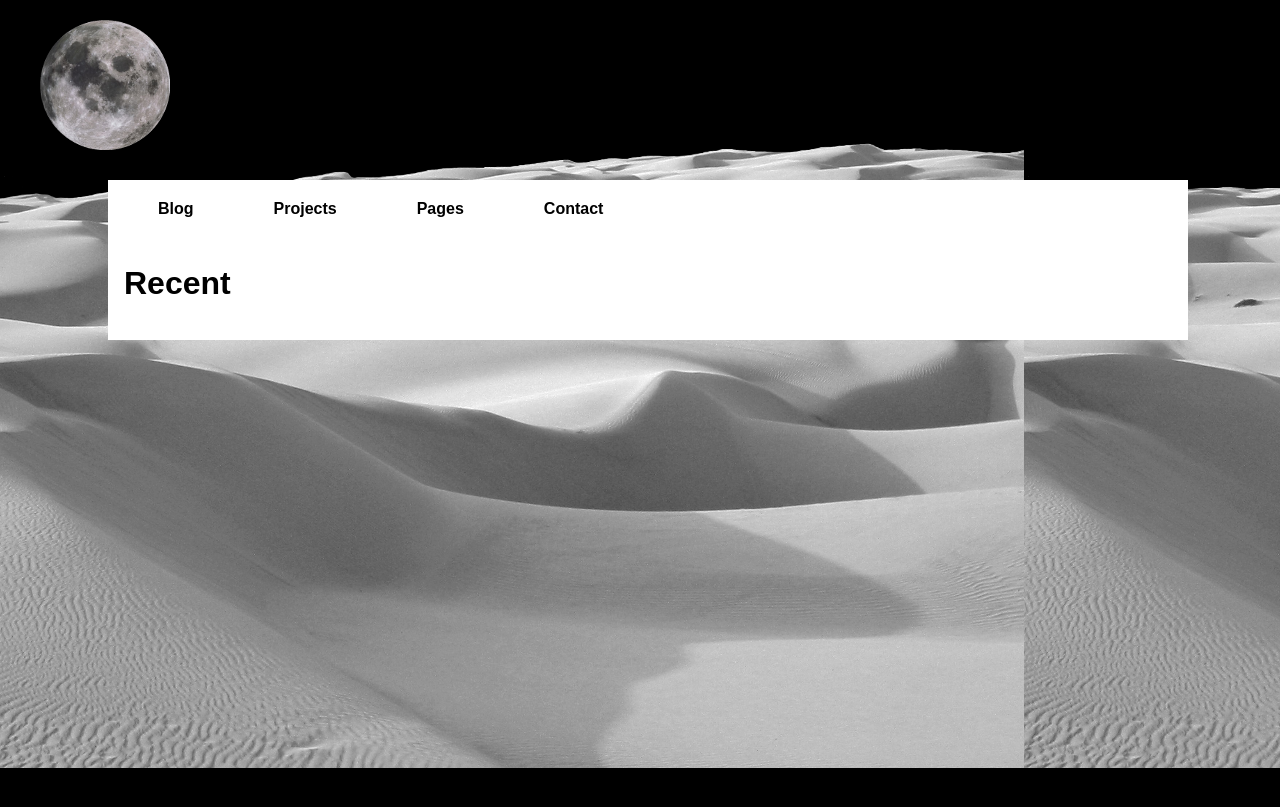
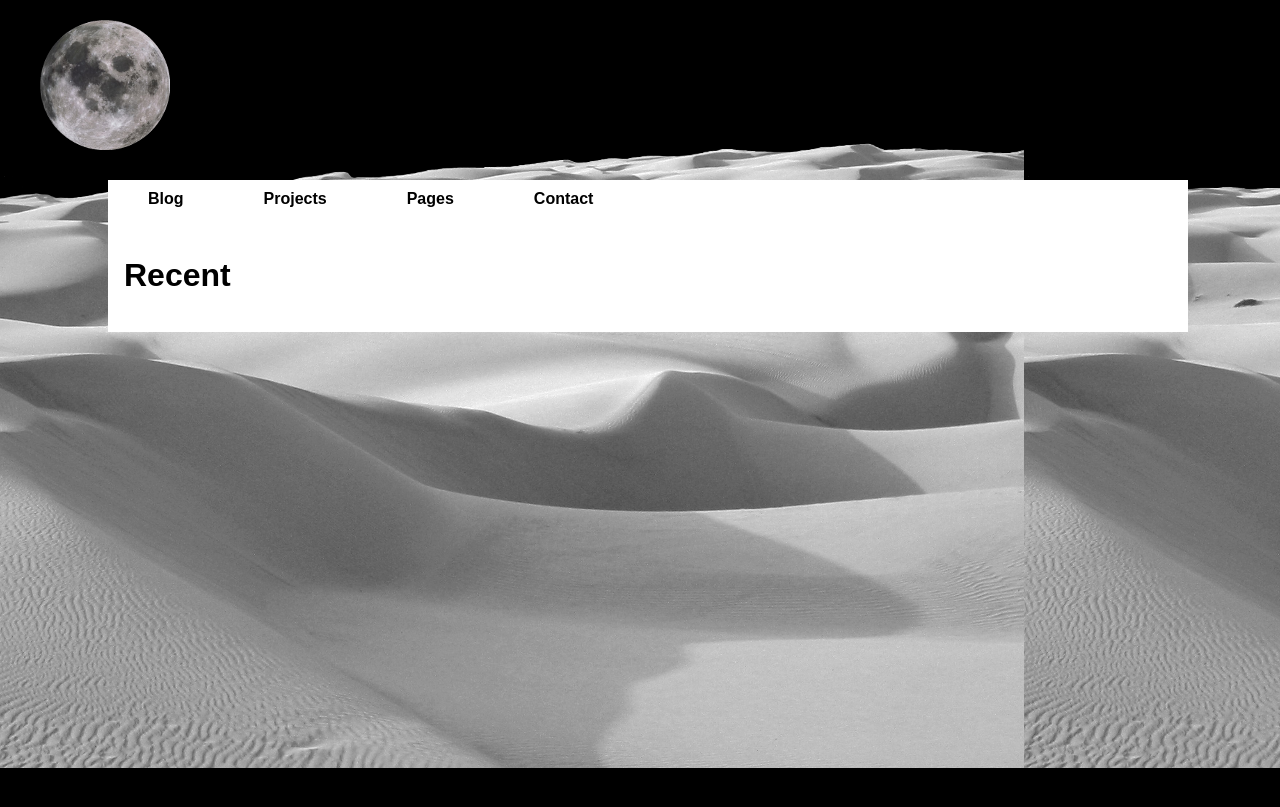
Before and after one commit to postmodern/postmodern.github.io, a Jekyll site: the page built from index.html, in a window 1280 px wide. Shown: the top 807 px of the page. Built offline with Jekyll 4.4.1, drawn with Linux system fonts in a browser that asks for light colours.

Commit message:
Wrapped both the #menu and the #content within the #page div.

```diff
--- a/_includes/menu.html
+++ b/_includes/menu.html
@@ -1,7 +1,7 @@
 
 <div id="menu">
-  <div class="item"><a href="/">Blog</a></div>
-  <div class="item"><a href="/projects.html">Projects</a></div>
-  <div class="item"><a href="/pages.html">Pages</a></div>
-  <div class="item"><a href="/contact.html">Contact</a></div>
+  <span class="item"><a href="/">Blog</a></span>
+  <span class="item"><a href="/projects.html">Projects</a></span>
+  <span class="item"><a href="/pages.html">Pages</a></span>
+  <span class="item"><a href="/contact.html">Contact</a></span>
 </div>
--- a/_layouts/default.html
+++ b/_layouts/default.html
@@ -15,13 +15,15 @@
 
   <body>
     {% include header.html %}
-    {% include menu.html %}
 
     <div id="page">
+      {% include menu.html %}
+
       <div id="content">
         {{ content }}
       </div>
     </div>
+
     {% include footer.html %}
   </body>
 </html>
--- a/css/default.css
+++ b/css/default.css
@@ -18,38 +18,37 @@
 	left: 40px;
 }
 
+#page {
+	margin: 180px 100px;
+}
+
 #menu {
-	margin: 180px 100px 0 100px;
-	padding: 10px;
+	height: 40px;
 	background-color: white;
 }
 
-#menu > div.item {
+#menu > .item {
 	float: left;
-	padding: 10px 40px;
+	margin: 10px 40px;
 }
 
-#menu > div.item > a {
+#menu > .item > a {
 	color: black;
 	font-weight: bold;
 	text-decoration: none;
 }
 
-#menu > div.item > a:hover {
+#menu > span.item > a:hover {
 	font-weight: bold;
 	text-decoration: none;
 	border-top: 5px solid black;
 }
 
-#page {
-	margin: 0 100px 180px 100px;
-	color: black;
-	background-color: white;
-}
-
 #content {
 	clear: both;
 	padding: 1em;
+	color: black;
+	background-color: white;
 }
 
 #content h1 {
```
